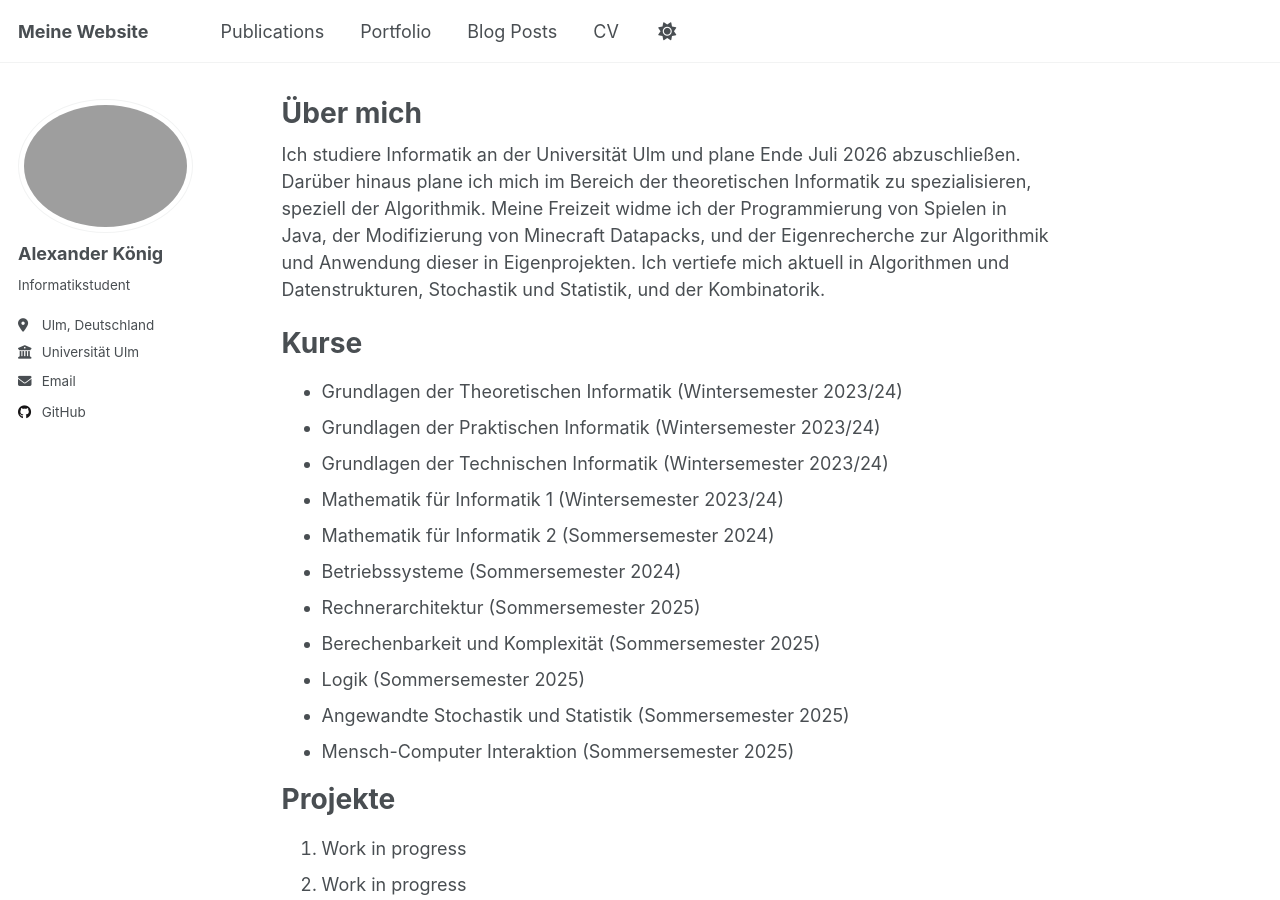
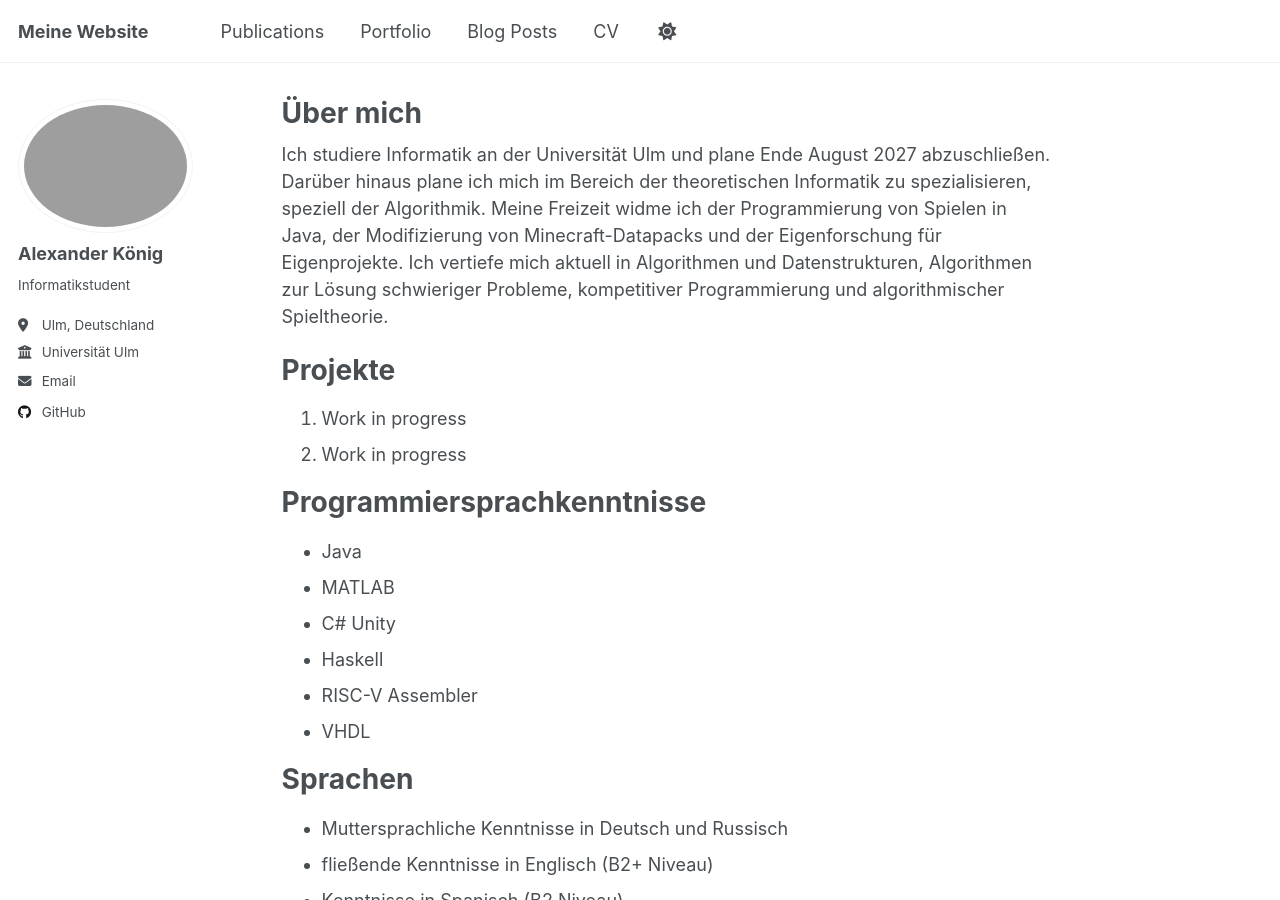
Before and after one commit to StoicAlexreal/stoicalexreal.github.io, a Jekyll site: the page built from _pages/about.md, in a window 1280 px wide and 900 px high. Built offline with Jekyll 4.4.1, drawn with Linux system fonts in a browser that asks for light colours; a script that is not in the unit is left out.

Commit message:
Revise about page with updated information
Updated study completion date and refined interests in theoretical computer science. Removed course list and adjusted project section.

```diff
--- a/_pages/about.md
+++ b/_pages/about.md
@@ -7,24 +7,7 @@ redirect_from:
   - /about.html
 ---
 
-Ich studiere Informatik an der Universität Ulm und plane Ende Juli 2026 abzuschließen. Darüber hinaus plane ich mich im Bereich der theoretischen Informatik zu spezialisieren, speziell der Algorithmik. Meine Freizeit widme ich der Programmierung von Spielen in Java, der Modifizierung von Minecraft Datapacks, und der Eigenrecherche zur Algorithmik und Anwendung dieser in Eigenprojekten. Ich vertiefe mich aktuell in Algorithmen und Datenstrukturen, Stochastik und Statistik, und der Kombinatorik.
-
-
-Kurse
-======
-<ul>
-  <li>Grundlagen der Theoretischen Informatik (Wintersemester 2023/24)</li>
-  <li>Grundlagen der Praktischen Informatik (Wintersemester 2023/24)</li>
-  <li>Grundlagen der Technischen Informatik (Wintersemester 2023/24)</li>
-  <li>Mathematik für Informatik 1 (Wintersemester 2023/24)</li>
-  <li>Mathematik für Informatik 2 (Sommersemester 2024)</li>
-  <li>Betriebssysteme (Sommersemester 2024)</li>
-  <li>Rechnerarchitektur (Sommersemester 2025)</li>
-  <li>Berechenbarkeit und Komplexität (Sommersemester 2025)</li>
-  <li>Logik (Sommersemester 2025)</li>
-  <li>Angewandte Stochastik und Statistik (Sommersemester 2025)</li>
-  <li>Mensch-Computer Interaktion (Sommersemester 2025)</li>
-</ul>
+Ich studiere Informatik an der Universität Ulm und plane Ende August 2027 abzuschließen. Darüber hinaus plane ich mich im Bereich der theoretischen Informatik zu spezialisieren, speziell der Algorithmik. Meine Freizeit widme ich der Programmierung von Spielen in Java, der Modifizierung von Minecraft-Datapacks und der Eigenforschung für Eigenprojekte. Ich vertiefe mich aktuell in Algorithmen und Datenstrukturen, Algorithmen zur Lösung schwieriger Probleme, kompetitiver Programmierung und algorithmischer Spieltheorie.
 
 Projekte
 ======
```
